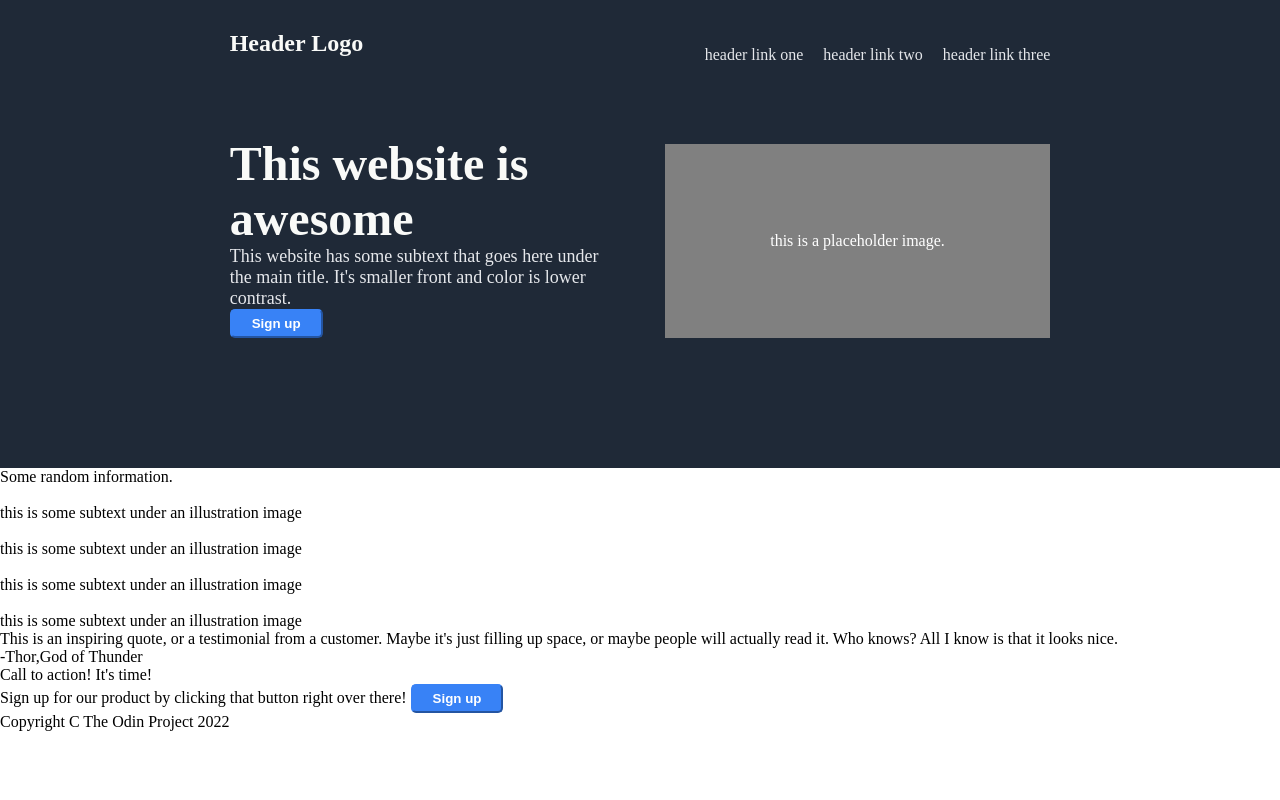
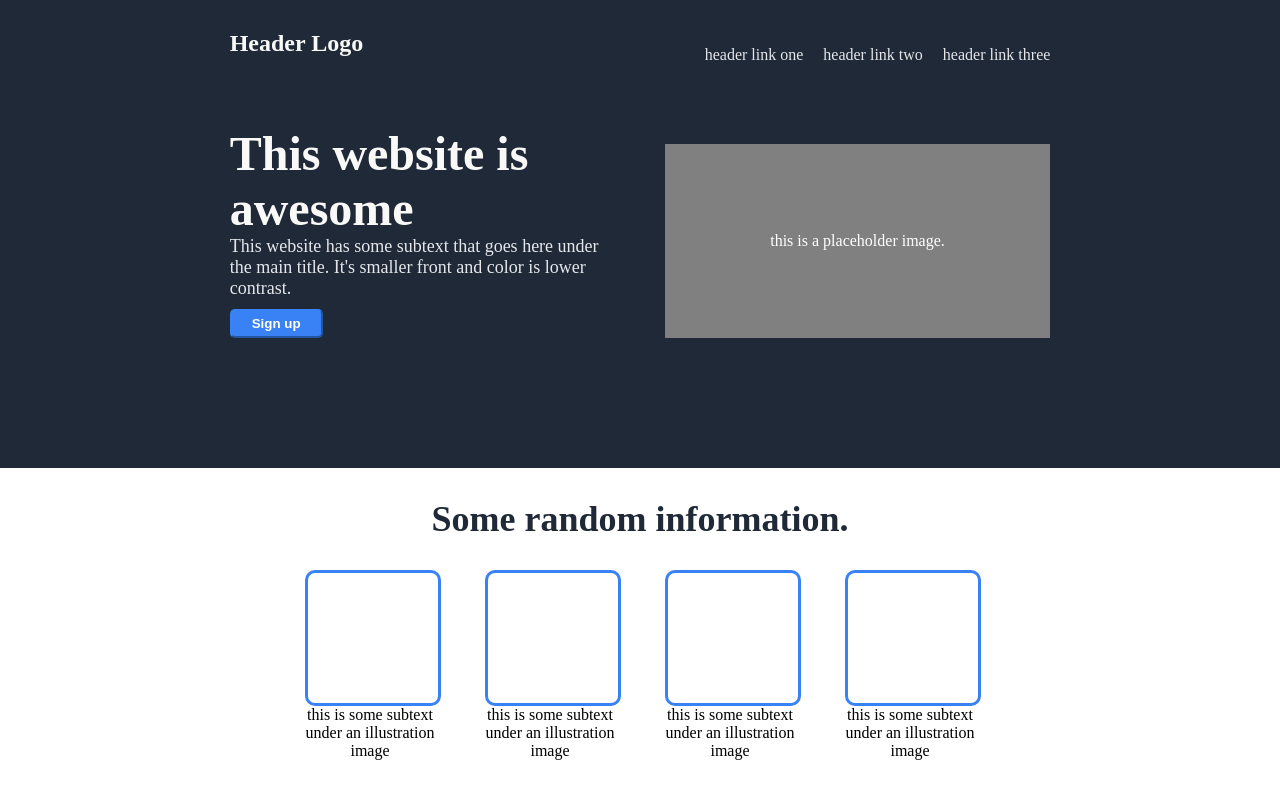
Before and after one commit to EJ-Buggs/flexbox-landing-page, a plain HTML site: page index.html in a window 1280 px wide. Shown: the top 800 px of the page. Drawn offline with Linux system fonts and the light colour scheme.

Commit message:
add top-bod

```diff
--- a/index.html
+++ b/index.html
@@ -11,7 +11,7 @@
         <div class="header">
             <div class="left-head">
                 <div class="logo">Header Logo</div>
-                <div class="container">
+                <div class="h-container">
                   <div class="main-text">This website is awesome</div>
                   <div class="second-text">This website has some subtext that goes here under the main title. It's smaller front and color is lower contrast.</div>
                   <button class="sign-up-h">Sign up</button>
@@ -31,19 +31,19 @@
                 <div class="info-head">Some random information.</div>
                 <div class="container">
                     <div class="pic-info">
-                        <img src="" alt="">
+                        <div class="pics"></div>
                         <div class="text">this is some subtext under an illustration image</div>
                     </div>
                     <div class="pic-info">
-                        <img src="" alt="">
+                        <div class="pics"></div>
                         <div class="text">this is some subtext under an illustration image</div>
                     </div>
                     <div class="pic-info">
-                        <img src="" alt="">
+                        <div class="pics"></div>
                         <div class="text">this is some subtext under an illustration image</div>
                     </div>
                     <div class="pic-info">
-                        <img src="" alt="">
+                        <div class="pics"></div>
                         <div class="text">this is some subtext under an illustration image</div>
                     </div>
                 </div>
--- a/styles.css
+++ b/styles.css
@@ -54,6 +54,7 @@ button {
     background-color: #3882F6;
     border-radius: 5px;
     border-color: #3882F6;
+    margin-top: 10px;
 }
 
 ul {
@@ -73,3 +74,36 @@ a {
     background-color: gray;
     padding: 88px;
 }
+
+.body {
+    display: flex;
+    flex-direction: column;
+}
+
+.info-head {
+    display: flex;
+    justify-content: center;
+    font-size: 36px;
+    font-weight: bolder;
+    color: #1F2937;
+    padding: 30px;
+}
+
+.container {
+    display: flex;
+    justify-content: center;
+    text-align: center;
+    gap: 50px;
+}
+
+.pic-info {
+    max-width: 130px;
+    margin-bottom: 80px
+}
+
+.pics {
+    width: 130px;
+    height: 130px;
+    border: 3px solid #3882F6;
+    border-radius: 10px;
+}
```
